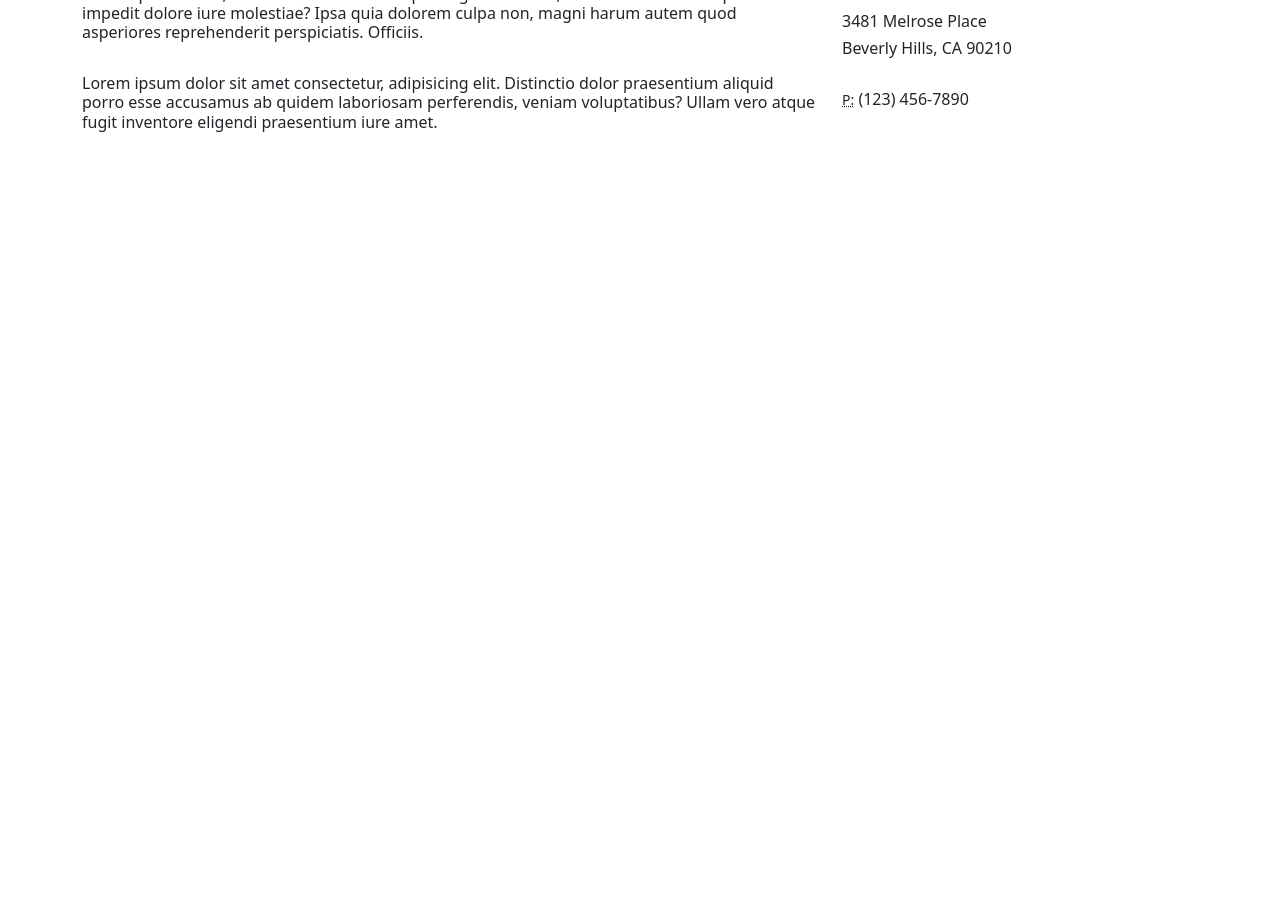
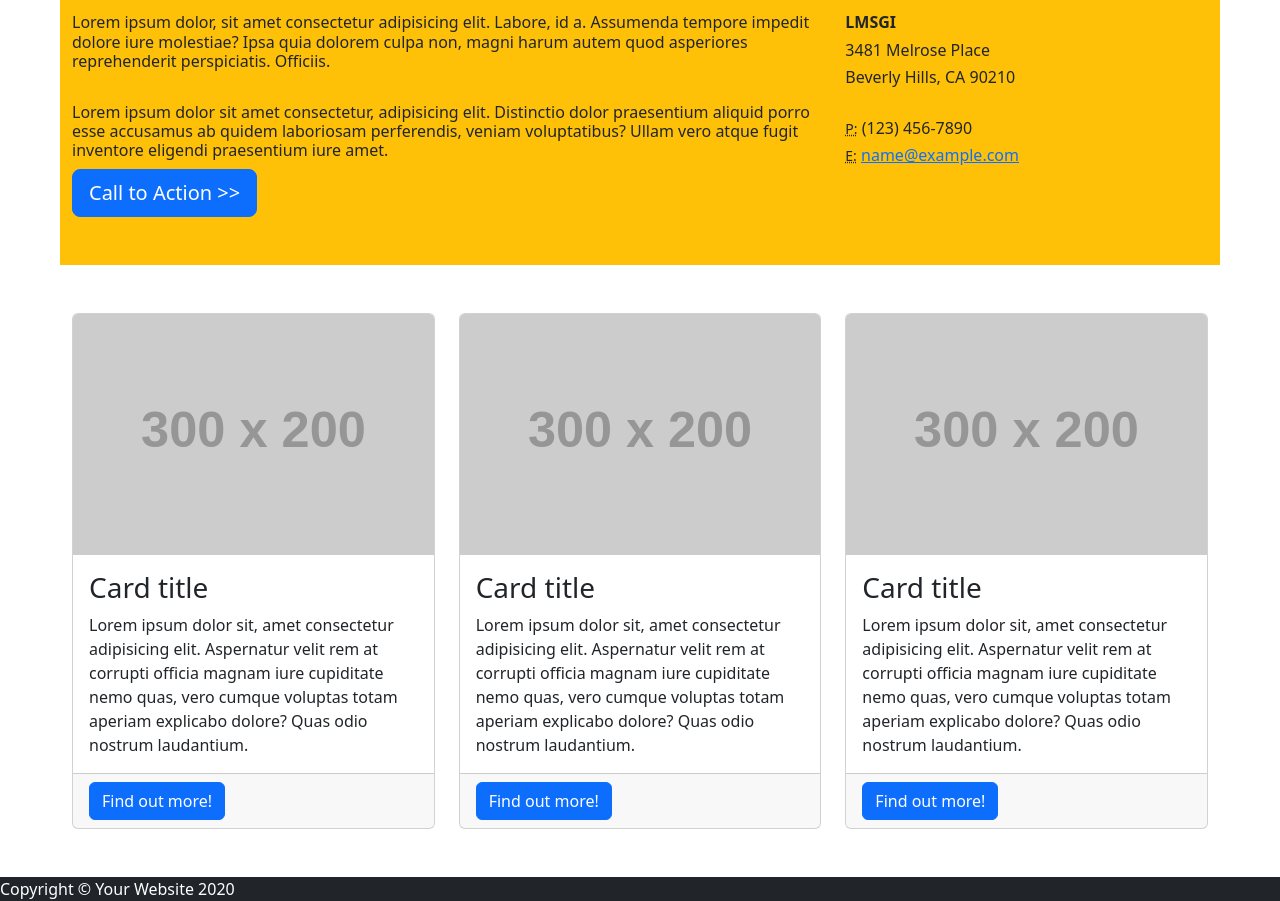
Before and after one commit to JosePonferrada/EjerciciosLMSGI, a plain HTML site: page Bootstrap/1-Tarea/Ejercicio01.html in a window 1280 px wide. Shown: the part 370-1271 px from the top of the page. Before the commit the page ends 800 px from the top, so only its background shows below. Drawn offline with nearby package versions, Linux system fonts and the light colour scheme; placeholder pictures from the web are drawn by us.

Commit message:
fix(bootstrap): Not finished yet

```diff
--- a/Bootstrap/1-Tarea/Ejercicio01.html
+++ b/Bootstrap/1-Tarea/Ejercicio01.html
@@ -9,14 +9,14 @@
     <meta name="author" content="Jose Manuel Ponferrada">
 </head>
 <body>
-    <header class="mb-5 p-5 bg-primary text-white rounded">
-        <h1>Business Name or Tagline</h1>
+    <header class="mb-5 p-5 bg-primary text-white">
+        <h1 class="display-3">Business Name or Tagline</h1>
         <p>Lorem, ipsum dolor sit amet consectetur adipisicing elit. Illum nisi distinctio, praesentium dolorem explicabo quasi,
             eum nobis temporibus animi odio facilis error possimus! At nulla, iure pariatur consequuntur totam assumenda?</p>
     </header>
-    <div class="container">
-        <div class="row">
-            <div class="col-8">
+    <div class="container-fluid">
+        <div class="row m-5 bg-warning">
+            <div class="col-lg-8 mb-5">
                 <p class="display-5">What we do</p>
                 <hr />
                 <p class="h6">Lorem ipsum dolor, sit amet consectetur adipisicing elit. Labore, id a. Assumenda tempore
@@ -25,9 +25,12 @@
                 <br>
                 <p class="h6">Lorem ipsum dolor sit amet consectetur, adipisicing elit. Distinctio dolor praesentium aliquid
                     porro esse accusamus ab quidem laboriosam perferendis, veniam voluptatibus? Ullam vero atque fugit inventore
-                    eligendi praesentium iure amet.</p>
+                    eligendi praesentium iure amet.
+                </p>
+                <button type="button" class="btn btn-primary btn-lg">Call to Action >></button>
+
             </div>
-            <div class="col-4">
+            <div class="col-lg-4">
                 <p class="display-5">Contact Us</p>
                 <hr />
                 <p class="h6 fw-bold">LMSGI</p>
@@ -35,7 +38,50 @@
                 <p class="h6">Beverly Hills, CA 90210</p>
                 <br />
                 <p class="h6"><abbr title="Phone Number" class="initialism">P:</abbr> (123) 456-7890</p>
+                <p class="h6"><abbr title="E-mail" class="initialism">E:</abbr> <a href="mailto:name@example.com">name@example.com</a> </p>
+            </div>
+        </div>
+        <div class="row m-5">
+            <div class="col-lg">
+                <div class="card">
+                    <img class="card-header m-0 p-0" src="https://dummyimage.com/300x200/787378/fff.png" alt="Una foto fake"</img>
+                    <div class="card-body">
+                        <h3 class="card-title">Card title</h3>
+                        <p class="card-text">Lorem ipsum dolor sit, amet consectetur adipisicing elit. Aspernatur velit rem at corrupti
+                            officia magnam iure cupiditate nemo quas, vero cumque voluptas totam aperiam explicabo dolore? Quas odio
+                            nostrum laudantium.
+                        </p>
+                    </div>
+                    <div class="card-footer"><button type="button" class="btn btn-primary">Find out more!</button></div>
+                </div>
+            </div>
+            <div class="col-lg">
+                <div class="card">
+                    <img class="card-header m-0 p-0" src="https://dummyimage.com/300x200/787378/fff.png" alt="Una foto fake"</img>
+                    <div class="card-body">
+                        <h3 class="card-title">Card title</h3>
+                        <p class="card-text">Lorem ipsum dolor sit, amet consectetur adipisicing elit. Aspernatur velit rem at corrupti
+                            officia magnam iure cupiditate nemo quas, vero cumque voluptas totam aperiam explicabo dolore? Quas odio
+                            nostrum laudantium.
+                        </p>
+                    </div>
+                    <div class="card-footer"><button type="button" class="btn btn-primary">Find out more!</button></div>
+                </div>
+            </div>
+            <div class="col-lg">
+                <div class="card">
+                    <img class="card-header m-0 p-0" src="https://dummyimage.com/300x200/787378/fff.png" alt="Una foto fake"</img>
+                    <div class="card-body">
+                        <h3 class="card-title">Card title</h3>
+                        <p class="card-text">Lorem ipsum dolor sit, amet consectetur adipisicing elit. Aspernatur velit rem at corrupti
+                            officia magnam iure cupiditate nemo quas, vero cumque voluptas totam aperiam explicabo dolore? Quas odio
+                            nostrum laudantium.
+                        </p>
+                    </div>
+                    <div class="card-footer"><button type="button" class="btn btn-primary">Find out more!</button></div>
+                </div>
             </div>
         </div>
     </div>
+    <div class="footer bg-dark text-white ">Copyright &copy; Your Website 2020</div>
 </body>
```
